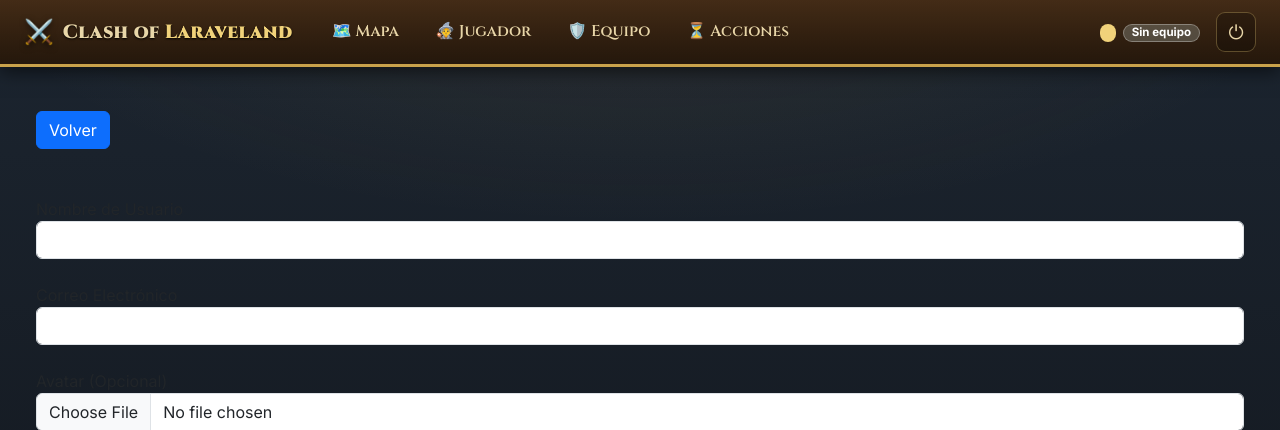
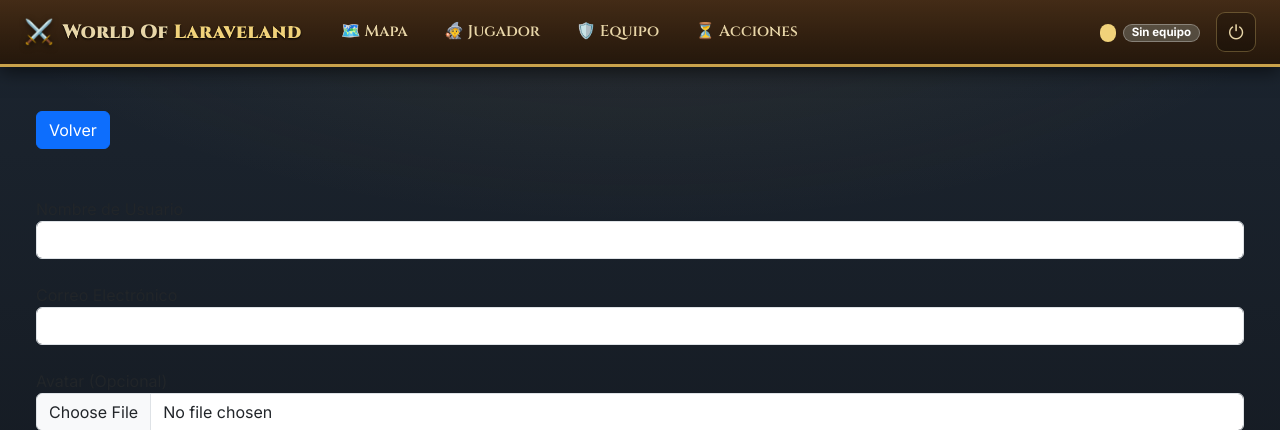
Before and after one commit to davidlaekur/Game_Clash, a Laravel app: template resources/views/players/edit.blade.php in a window 1280 px wide. Shown: the top 430 px of the page. Run offline with Laravel 10, Linux system fonts and the light colour scheme; the template is opened without the code that fills it, so the values that code supplies are empty; style sheets or scripts are compiled from the project's sources; parts of the project's set-up code (start-up, migrations or seed data) failed here and were passed over; some libraries are stand-ins or nearby versions.

Commit message:
Update navbar.blade.php

```diff
--- a/resources/views/partials/navbar.blade.php
+++ b/resources/views/partials/navbar.blade.php
@@ -3,7 +3,7 @@
     {{-- Marca del juego --}}
     <a href="{{ route('zones.index') }}" class="epic-brand">
         <span class="epic-brand__crest">⚔️</span>
-        <span class="epic-brand__text">Clash of <span>Laraveland</span></span>
+        <span class="epic-brand__text">World Of <span>Laraveland</span></span>
     </a>
 
     {{-- Navegación --}}
```
